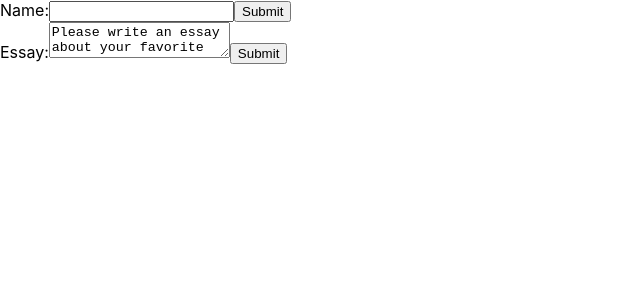
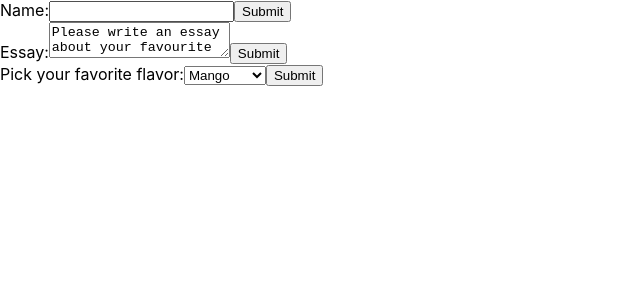
Before and after one commit to lxpan/my-first-react-app, a React (Create React App) app: page / in a window 1280 px wide. Shown: the top 300 px of the page, without its empty margins (0-640 px from the left). Built offline with nearby package versions, Linux system fonts and the light colour scheme.

Commit message:
Load FlavorForm dropdown example

```diff
--- a/src/index.js
+++ b/src/index.js
@@ -39,7 +39,7 @@
   constructor(props) {
     super(props);
     this.state = {
-      value: 'Please write an essay about your favorite DOM element.'
+      value: 'Please write an essay about your favourite DOM element.'
     };
 
     this.handleChange = this.handleChange.bind(this);
@@ -68,11 +68,48 @@
   }
 }
 
+class FlavorForm extends React.Component {
+  constructor(props) {
+    super(props);
+    this.state = {value: 'mango'};
+
+    this.handleChange = this.handleChange.bind(this);
+    this.handleSubmit = this.handleSubmit.bind(this);
+  }
+
+  handleChange(event) {
+    this.setState({value: event.target.value});
+  }
+
+  handleSubmit(event) {
+    alert('Your favorite flavor is: ' + this.state.value);
+    event.preventDefault();
+  }
+
+  render() {
+    return (
+      <form onSubmit={this.handleSubmit}>
+        <label>
+          Pick your favorite flavor:
+          <select value={this.state.value} onChange={this.handleChange}>
+            <option value="grapefruit">Grapefruit</option>
+            <option value="lime">Lime</option>
+            <option value="coconut">Coconut</option>
+            <option value="mango">Mango</option>
+          </select>
+        </label>
+        <input type="submit" value="Submit" />
+      </form>
+    );
+  }
+}
+
 const root = ReactDOM.createRoot(document.getElementById('root'));
 root.render(
   <>
     <NameForm />
     <EssayForm />
+    <FlavorForm />
   </>
 );
 
```
